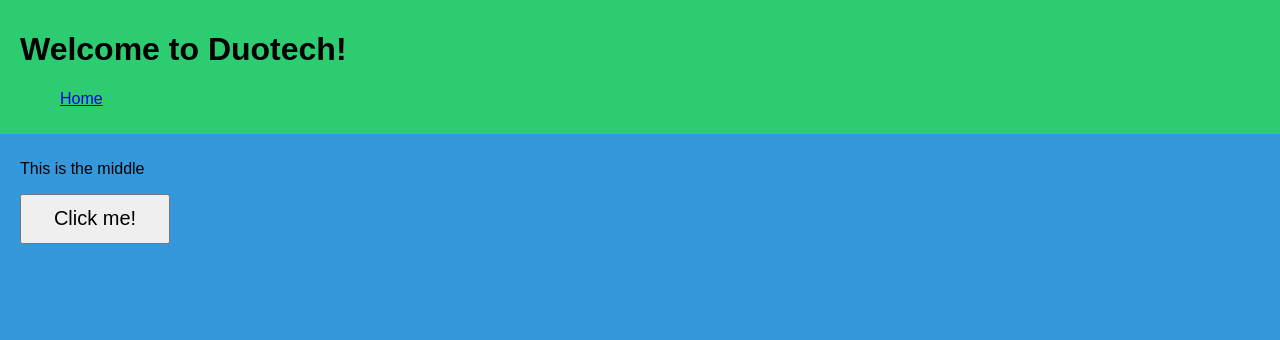
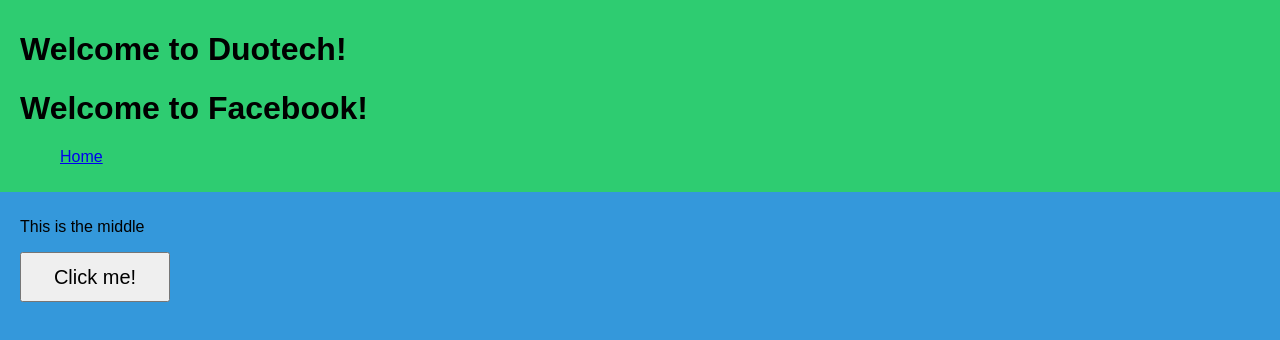
Before and after one commit to duotechacademy/gitMergeConflicts, a plain HTML site: page index.html in a window 1280 px wide. Shown: the top 340 px of the page. Drawn offline with Linux system fonts and the light colour scheme.

Commit message:
changed the Fdsdsswak

```diff
--- a/index.html
+++ b/index.html
@@ -13,6 +13,8 @@
                 <div class="top">
 
                     <h1>Welcome to Duotech!</h1>
+
+                     <h1>Welcome to Facebook!</h1>
 
 
                     <ul>
```
